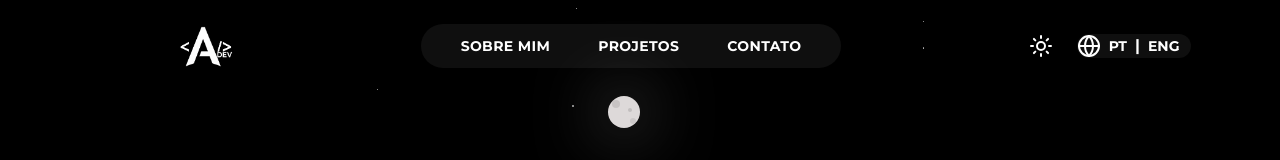
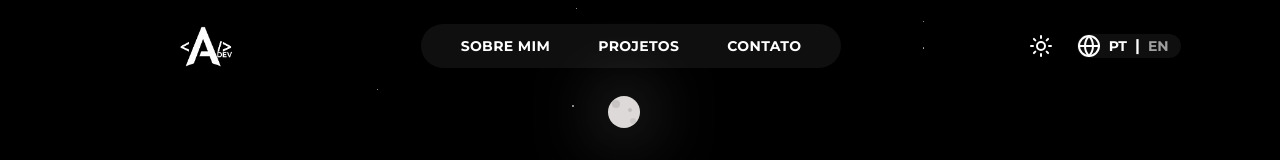
Before and after one commit to LeonardoAtaides/MyPortifolio, a Next.js app in the folder my-portifolio/: page / in a window 1280 px wide. Both pictures are taken after a click on the icon 1088 px from the left and 46 px from the top of the page. Shown: the top 160 px of the page. Built offline with nearby package versions, Linux system fonts and the light colour scheme.

Commit message:
translate to English

```diff
--- a/my-portifolio/app/components/navbar.tsx
+++ b/my-portifolio/app/components/navbar.tsx
@@ -3,11 +3,16 @@
 import { useState, useEffect } from "react"
 import { Sun, Globe, Moon } from "lucide-react"
 import { useTheme } from "next-themes"
+import { useLanguage } from "@/app/context/language"
+import { translations } from "@/lib/translations"
 
 export default function Navbar() {
   const [openLang, setOpenLang] = useState(false)
   const { theme, setTheme } = useTheme()
   const [mounted, setMounted] = useState(false)
+
+  const { language, setLanguage } = useLanguage()
+  const t = translations[language]
 
   useEffect(() => {
     setMounted(true)
@@ -29,17 +34,20 @@ export default function Navbar() {
         </a>
 
         {/* Menu central */}
-        <nav className="flex items-center gap-12 px-10 py-3 font-semibold text-sm tracking-wide rounded-full transition-colors duration-300 " style={{
-        backgroundColor: theme === "dark" ? "#0F0F0F" : "var(--bg-secundary)",
-      }}>
-          <a href="#aboutme" className="hover:opacity-80 transition">
-            SOBRE MIM
+        <nav
+          className="flex items-center gap-12 px-10 py-3 font-semibold text-sm tracking-wide rounded-full transition-colors duration-300"
+          style={{
+            backgroundColor: theme === "dark" ? "#0F0F0F" : "var(--bg-secundary)",
+          }}
+        >
+          <a href="#aboutme" className="hover:opacity-80 transition uppercase">
+            {t.navbar.about}
           </a>
-          <a href="#projects" className="hover:opacity-80 transition">
-            PROJETOS
+          <a href="#projects" className="hover:opacity-80 transition uppercase">
+            {t.navbar.projects}
           </a>
-          <a href="#contact" className="hover:opacity-80 transition">
-            CONTATO
+          <a href="#contact" className="hover:opacity-80 transition uppercase">
+            {t.navbar.contact}
           </a>
         </nav>
 
@@ -79,18 +87,32 @@ export default function Navbar() {
                     ? "opacity-100 translate-x-0"
                     : "opacity-0 -translate-x-3 pointer-events-none"
                 }
-              `} style={{
-        backgroundColor: theme === "dark" ? "#0F0F0F" : "var(--bg-secundary)",
-      }}>
-
+              `}
+              style={{
+                backgroundColor:
+                  theme === "dark" ? "#0F0F0F" : "var(--bg-secundary)",
+              }}
+            >
               <div className="-ml-3 w-6 h-6" />
 
-              <span className="font-bold text-sm cursor-pointer hover:opacity-80 transition leading-none">
+              <span
+                onClick={() => setLanguage("pt")}
+                className={`font-bold text-sm cursor-pointer transition leading-none ${
+                  language === "pt" ? "opacity-100" : "opacity-60 hover:opacity-80"
+                }`}
+              >
                 PT
               </span>
+
               <span className="leading-none">|</span>
-              <span className="font-bold text-sm cursor-pointer hover:opacity-80 transition leading-none">
-                ENG
+
+              <span
+                onClick={() => setLanguage("en")}
+                className={`font-bold text-sm cursor-pointer transition leading-none ${
+                  language === "en" ? "opacity-100" : "opacity-60 hover:opacity-80"
+                }`}
+              >
+                EN
               </span>
             </div>
           </div>
--- a/my-portifolio/app/components/presentation.tsx
+++ b/my-portifolio/app/components/presentation.tsx
@@ -2,10 +2,14 @@
 
 import { useEffect, useState } from "react"
 import { useTheme } from "next-themes"
+import { useLanguage } from "@/app/context/language"
+import { translations } from "@/lib/translations"
 
 export default function Presentation() {
   const { theme } = useTheme()
   const [mounted, setMounted] = useState(false)
+  const { language} = useLanguage()
+  const t = translations[language]
 
   useEffect(() => {
     setMounted(true)
@@ -19,15 +23,12 @@ export default function Presentation() {
   return (
     <div className="relative z-10 flex flex-col justify-center font-bold text-center mt-40 pb-20">
       <h1 className="text-3xl text-center">
-        Olá, me chamo Leonardo Ataídes
+        {t.presentation.title}
       </h1>
 
       <div className="flex justify-center mt-5 text-xl">
         <p className="text-justify w-210">
-          Sou Desenvolvedor Front-End e Design, crio sites e landing pages
-          que unem beleza, usabilidade e performance, transformo ideias
-          em experiências digitais reais, destacando o que sua empresa
-          ou marca tem de melhor para oferecer.
+          {t.presentation.description}
         </p>
       </div>
 
@@ -35,18 +36,18 @@ export default function Presentation() {
         <a
           href="/cv-leonardo-ataides.pdf"
           download
-          className="px-6 py-3 rounded-full transition duration-300 ease-out hover:scale-105 active:scale-95"
+          className="px-6 py-3 rounded-full transition duration-300 ease-out hover:scale-105 active:scale-95 uppercase"
           style={{ backgroundColor: buttonBg }}
         >
-          BAIXAR CV
+         {t.presentation.buttonone}
         </a>
 
         <a
           href="https://wa.me/5561993992964"
-          className="px-6 py-3 rounded-full transition duration-300 ease-out hover:scale-105 active:scale-95"
+          className="px-6 py-3 rounded-full transition duration-300 ease-out hover:scale-105 active:scale-95 uppercase"
           style={{ backgroundColor: buttonBg }}
         >
-          FALE COMIGO
+          {t.presentation.buttontwo}
         </a>
       </div>
     </div>
--- a/my-portifolio/app/components/titles.tsx
+++ b/my-portifolio/app/components/titles.tsx
@@ -1,26 +1,26 @@
-"use client";
+"use client"
+
+import { useLanguage } from "@/app/context/language"
+import { translations } from "@/lib/translations"
+
 export interface TituloProps {
-  tipo: 0 | 1 | 2 | 3 ;
+  tipo: 0 | 1 | 2 | 3
 }
 
-// Definimos os títulos **depois** da interface
-const TITULOS: Record<TituloProps["tipo"], string> = {
-  0: "PROJETOS",
-  1: "SOBRE MIM",
-  2: "CERTIFICAÇÕES",
-  3: "CONTATO"
-};
+export default function Titulo({ tipo }: TituloProps) {
+  const { language } = useLanguage()
+  const t = translations[language]
 
-export default function Titulo({ tipo }: TituloProps) {
-  const texto = TITULOS[tipo];
+  const texto = t.titles[tipo]
 
-  if (!texto) return <h2 className="text-gray-500">Título não encontrado</h2>;
+  if (!texto)
+    return <h2 className="text-gray-500">Título não encontrado</h2>
 
-  const cor = tipo === 1 || tipo === 2 ? "text-white" : "text-[#fff]";
+  const cor = tipo === 1 || tipo === 2 ? "text-white" : "text-[#fff]"
 
   return (
-    <h1 className={`text-4xl mt-10 pl-60 absolute uppercase${cor}`}>
+    <h1 className={`text-4xl mt-10 pl-60 absolute uppercase ${cor}`}>
       {texto}
     </h1>
-  );
+  )
 }
--- /dev/null
+++ b/my-portifolio/app/context/language.tsx
@@ -0,0 +1,41 @@
+"use client"
+
+import { createContext, useContext, useEffect, useState } from "react"
+
+type Language = "pt" | "en"
+
+type LanguageContextType = {
+  language: Language
+  setLanguage: (lang: Language) => void
+}
+
+const LanguageContext = createContext<LanguageContextType | null>(null)
+
+export function LanguageProvider({ children }: { children: React.ReactNode }) {
+  const [language, setLanguage] = useState<Language>("pt")
+
+  // (opcional) manter idioma salvo
+  useEffect(() => {
+    const saved = localStorage.getItem("language") as Language | null
+    if (saved) setLanguage(saved)
+  }, [])
+
+  function changeLanguage(lang: Language) {
+    setLanguage(lang)
+    localStorage.setItem("language", lang)
+  }
+
+  return (
+    <LanguageContext.Provider value={{ language, setLanguage: changeLanguage }}>
+      {children}
+    </LanguageContext.Provider>
+  )
+}
+
+export function useLanguage() {
+  const context = useContext(LanguageContext)
+  if (!context) {
+    throw new Error("useLanguage deve ser usado dentro de LanguageProvider")
+  }
+  return context
+}
--- a/my-portifolio/app/layout.tsx
+++ b/my-portifolio/app/layout.tsx
@@ -2,6 +2,7 @@
 import { Montserrat } from "next/font/google";
 import "./globals.css";
 import { Providers } from "./providers"
+import { LanguageProvider } from "./context/language";
 
 const montserrat = Montserrat({
   subsets: ["latin"],
@@ -19,7 +20,9 @@ export default function RootLayout({
     <html lang="pt-BR" suppressHydrationWarning>
       <body className={`${montserrat.variable}  antialiased`}>
         <Providers>
-          {children}
+          <LanguageProvider>
+            {children}
+          </LanguageProvider>
         </Providers>
       </body>
     </html>
--- /dev/null
+++ b/my-portifolio/lib/translations.ts
@@ -0,0 +1,43 @@
+export const translations = {
+  pt: {
+
+    titles: {
+      0: "PROJETOS",
+      1: "SOBRE MIM",
+      2: "CERTIFICAÇÕES",
+      3: "CONTATO",
+    },
+    navbar: {
+      home: "Início",
+      projects: "Projetos",
+      about: "Sobre mim",
+      contact: "Contato",
+    },
+    presentation: {
+      title: "Olá, me chamo Leonardo Ataídes",
+      description: "Sou Desenvolvedor Front-End e Design, crio sites e landing pages que unem beleza, usabilidade e performance, transformo ideias em experiências digitais reais, destacando o que sua empresa ou marca tem de melhor para oferecer.",
+      buttonone:"Baixar Cv",
+      buttontwo:"Fale Comigo",
+    },
+
+  },
+  en: {
+    titles: {
+      0: "PROJECTS",
+      1: "ABOUT ME",
+      2: "CERTIFICATIONS",
+      3: "CONTACT",
+    },
+    navbar: {
+      projects: "Projects",
+      about: "About me",
+      contact: "Contact",
+    },
+    presentation: {
+      title: "Hello, My name is Leonardo Ataídes",
+      description: "I am a Front-End Developer and Designer. I create websites and landing pages that combine beauty, usability, and performance, transforming ideas into real digital experiences, highlighting what your company or brand has to offer.",
+      buttonone:"Download CV",
+      buttontwo:"Talk To me",
+    },
+  },
+}
```
